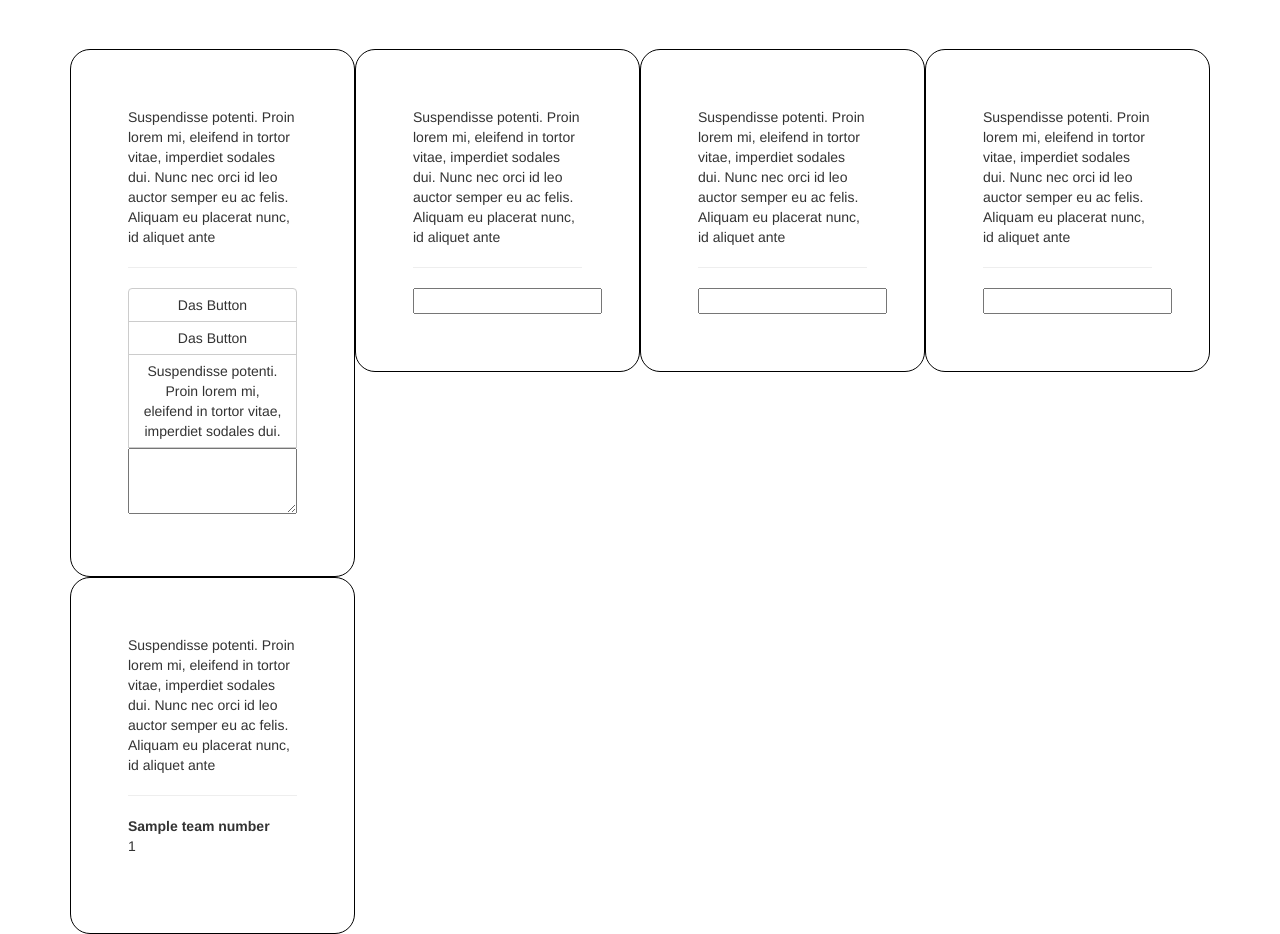
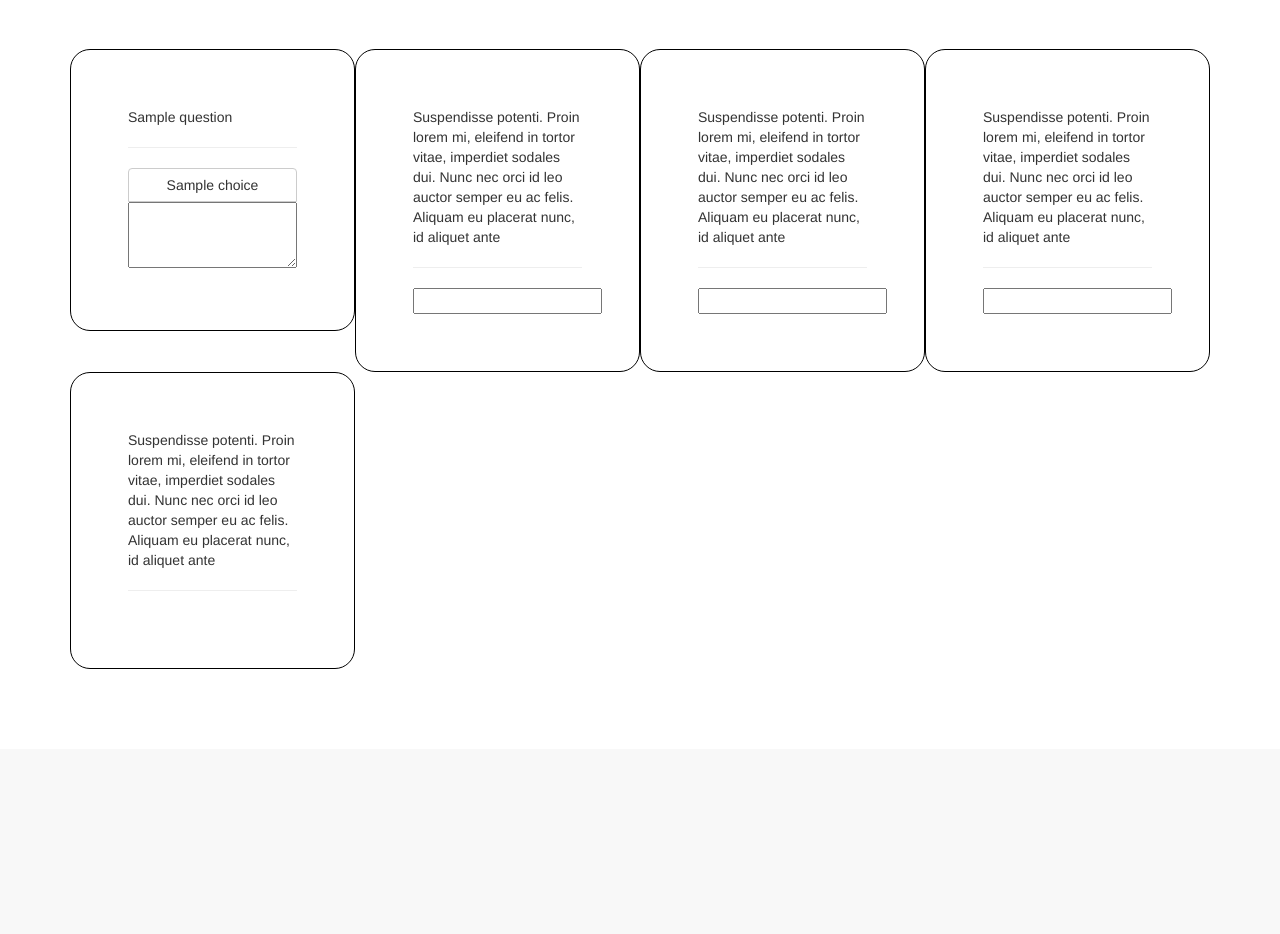
Before and after one commit to FRC-Team-3140/north-american-happiness, a Flask app: template templates/index.html in a window 1280 px wide. Shown: the part 51-985 px from the top of the page. After the commit the page ends 720 px from the top, so only its background shows below. Run offline with Flask 2, Linux system fonts and the light colour scheme; the template is opened without the code that fills it: most values are stand-ins (such as "Sample title", 1, 10 or a date in 2020); parts of the project's set-up code (start-up, migrations or seed data) failed here and were passed over; some libraries are stand-ins or nearby versions.

Commit message:
First dynamic page generation complete

```diff
--- a/routes.py
+++ b/routes.py
@@ -58,16 +58,18 @@ class Choice(Base):
     id = Column(Integer, primary_key=True)
     choice = Column(String(1024))
     parent_question_id = Column(Integer, ForeignKey('questions.id'))
+    parent_question = relationship("Question", backref="choices")
 
     def __repr__(self):
-        return "<Choice(id='%d', choice='%s')>" % (
-            self.id, self.choice)
+        return "<Choice(id='%d', choice='%s', parent_question_id=%r)>" % (
+            self.id, self.choice, self.parent_question_id)
 
 class Question(Base):
     """
     CREATE TABLE IF NOT EXISTS scout.questions (
         id INTEGER NOT NULL AUTO_INCREMENT,
         question VARCHAR(1024),
+        lock INTEGER,
         PRIMARY KEY (id)
     );
     """
@@ -75,11 +77,11 @@ class Question(Base):
 
     id = Column(Integer, primary_key=True)
     question = Column(String(1024))
-    choices = relationship('Choice')
+    lock = Column(Integer)
 
     def __repr__(self):
-        return "<Question(id='%d', question='%s')>" % (
-            self.id, self.question)
+        return "<Question(id='%d', question='%s', lock=%s)>" % (
+            self.id, self.question, "True" if self.lock == 1 else "False")
 
 class Team(Base):
     """
@@ -118,7 +120,17 @@ class information(Form):
 
 @app.route('/')
 def front_page():
-    data = information(request.form)
+    data = {
+        "questions": session.query(Question).all(),
+
+        }
+    #data = information(request.form)
+    """
+    SELECT questions.question_id,
+    FROM questions
+    INNER JOIN
+    """
+    #data = "Sadness"
     #using validators with the forms
     #if data.validate():
     return render_template('index.html', title='Home', data=data)
--- a/templates/index.html
+++ b/templates/index.html
@@ -44,16 +44,18 @@
     </div>
 
     <div class="container">
+      {% for question in data.questions %}
       <div class="col-lg-3 col-xs-12 data-container">
-	<div><p>Suspendisse potenti. Proin lorem mi, eleifend in tortor vitae, imperdiet sodales dui. Nunc nec orci id leo auctor semper eu ac felis. Aliquam eu placerat nunc, id aliquet ante</p></div>
+	<div><p>{{ question.question }}</p></div>
 	<hr />
         <div class="btn-group-vertical data-input">
-          <button type="button" class="btn btn-default">Das Button</button>
-          <button type="button" class="btn btn-default">Das Button</button>
-          <button type="button" class="btn btn-default">Suspendisse potenti. Proin lorem mi, eleifend in tortor vitae, imperdiet sodales dui.</button>
+	  {% for choice in question.choices %}
+          <button type="button" class="btn btn-default">{{ choice.choice }}</button>
+	  {% endfor %}
           <textarea rows="3"></textarea>
         </div>
       </div>
+      {% endfor %}
 
       <div class="col-lg-3 col-xs-12 data-container center-block">
 	<div><p>Suspendisse potenti. Proin lorem mi, eleifend in tortor vitae, imperdiet sodales dui. Nunc nec orci id leo auctor semper eu ac felis. Aliquam eu placerat nunc, id aliquet ante</p></div>
@@ -79,13 +81,7 @@
       <div class="col-lg-3 col-xs-12 data-container">
 	<div><p>Suspendisse potenti. Proin lorem mi, eleifend in tortor vitae, imperdiet sodales dui. Nunc nec orci id leo auctor semper eu ac felis. Aliquam eu placerat nunc, id aliquet ante</p></div>
 	<hr />
-	<!-- An example of using the forms in wtforms -->
-	{% from "_form_helpers.html" import render_field %}
-	<div><dl>
-	    {{ render_field(data.team_number)}}
-	</dl></div>
       </div>
-
     </div><!-- /.container -->
 
 
```
Also changed, not shown: test_routes.py (added, +23 -0 lines).
